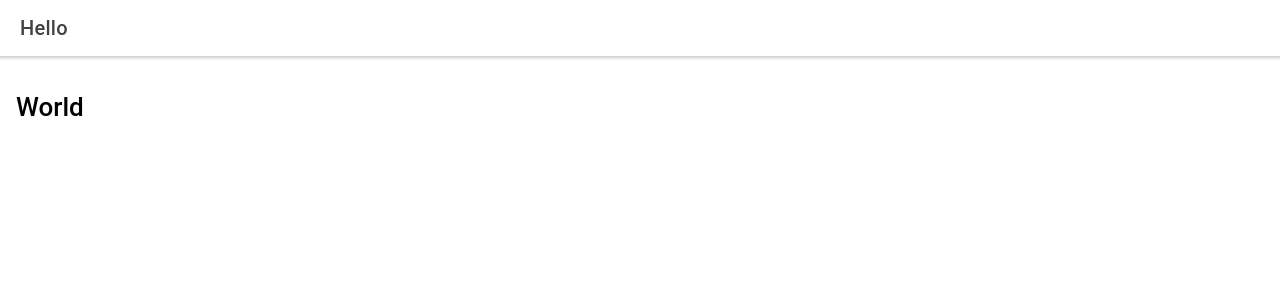
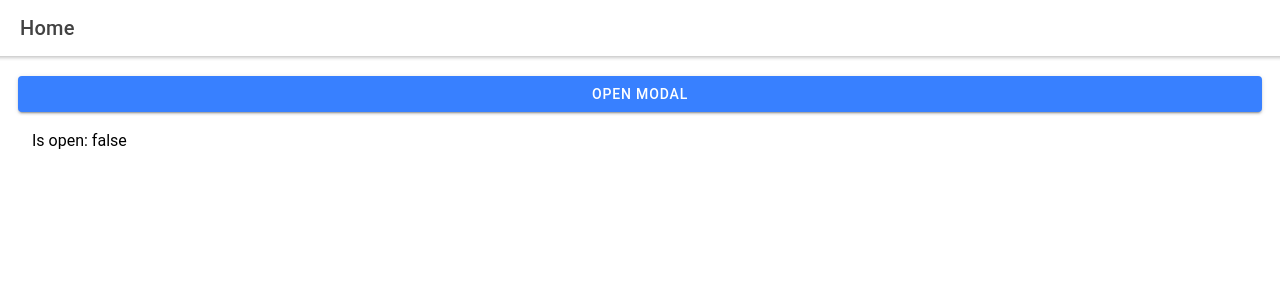
Before and after one commit to milang/ionic-simplevitejs, a React (Vite) app: page / in a window 1280 px wide. Shown: the top 300 px of the page. Built offline with nearby package versions, Linux system fonts and the light colour scheme.

Commit message:
Recursive modal dialog (IonNav + IonNavLink)

```diff
--- a/src/App.tsx
+++ b/src/App.tsx
@@ -1,25 +1,91 @@
 import {
   IonApp,
+  IonButton,
+  IonButtons,
   IonContent,
   IonHeader,
+  IonItem,
+  IonModal,
+  IonNav,
+  IonNavLink,
   IonPage,
   IonTitle,
   IonToolbar
 } from "@ionic/react";
+import { useCallback, useState } from "react";
 
+type ActionFunc = () => void;
+
+// recursive modal dialog
+function Modal(props: { level: number; close: ActionFunc }): JSX.Element {
+  const childModal = useCallback(
+    () => <Modal level={props.level + 1} close={props.close} />,
+    [props.level, props.close]
+  );
+
+  return (
+    <>
+      <IonHeader>
+        <IonToolbar>
+          <IonTitle>Modal, level {props.level}</IonTitle>
+          <IonButtons slot="primary">
+            <IonButton onClick={props.close}>Close</IonButton>
+          </IonButtons>
+          {props.level > 1 && (
+            <IonButtons slot="secondary">
+              <IonNavLink routerDirection="back">
+                <IonButton>Pop</IonButton>
+              </IonNavLink>
+            </IonButtons>
+          )}
+        </IonToolbar>
+      </IonHeader>
+      <IonContent className="ion-padding">
+        <IonNavLink routerDirection="forward" component={childModal}>
+          <IonButton expand="block">Push</IonButton>
+        </IonNavLink>
+      </IonContent>
+    </>
+  );
+}
+
+// home page (shown via route)
+function Home(): JSX.Element {
+  const [isOpen, setIsOpen] = useState(false);
+  const close = useCallback(
+    () => isOpen && setIsOpen(false),
+    [isOpen, setIsOpen]
+  );
+  const modalRoot = useCallback(
+    () => <Modal level={1} close={close} />,
+    [close]
+  );
+
+  return (
+    <IonPage>
+      <IonHeader>
+        <IonToolbar>
+          <IonTitle>Home</IonTitle>
+        </IonToolbar>
+      </IonHeader>
+      <IonContent className="ion-padding">
+        <IonButton expand="block" onClick={() => setIsOpen(true)}>
+          Open modal
+        </IonButton>
+        <IonItem lines="none">Is open: {isOpen ? "true" : "false"}</IonItem>
+        <IonModal isOpen={isOpen} onIonModalDidDismiss={close}>
+          <IonNav root={modalRoot} />
+        </IonModal>
+      </IonContent>
+    </IonPage>
+  );
+}
+
+// main app
 export function App(): JSX.Element {
   return (
     <IonApp>
-      <IonPage>
-        <IonHeader>
-          <IonToolbar>
-            <IonTitle>Hello</IonTitle>
-          </IonToolbar>
-        </IonHeader>
-        <IonContent className="ion-padding">
-          <h1>World</h1>
-        </IonContent>
-      </IonPage>
+      <Home />
     </IonApp>
   );
 }
```
